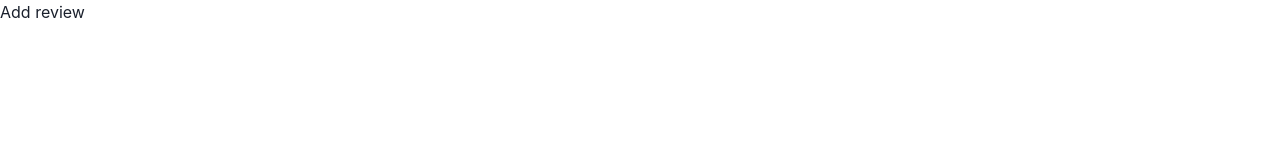
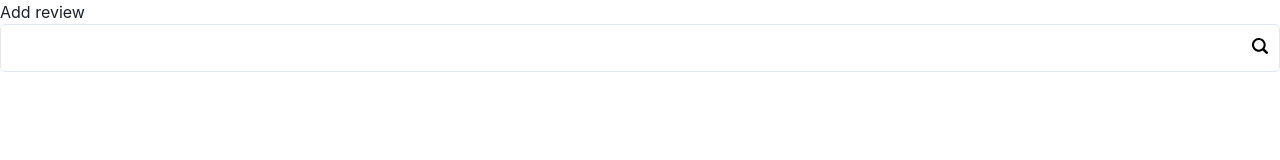
Before and after one commit to buzzwalk/reviews, a React (Create React App) app in the folder frontend/: page / in a window 1280 px wide. Shown: the top 160 px of the page. Built offline with nearby package versions, Linux system fonts and the light colour scheme.

Commit message:
Use chakra ui to style searchbar

```diff
--- a/frontend/package.json
+++ b/frontend/package.json
@@ -3,6 +3,7 @@
   "version": "0.1.0",
   "private": true,
   "dependencies": {
+    "@chakra-ui/icons": "^2.1.1",
     "@chakra-ui/react": "^2.8.1",
     "@emotion/react": "^11.11.1",
     "@emotion/styled": "^11.11.0",
--- a/frontend/src/App.js
+++ b/frontend/src/App.js
@@ -2,12 +2,14 @@ import React from 'react'
 import { Link } from 'react-router-dom'
 
 import { ChakraProvider } from '@chakra-ui/react'
+import SearchBar from './components/homepage/SearchBar'
 
 const App = () => {
   return (
     <ChakraProvider>
       <header className='App-header'>
         <Link to='/review'>Add review</Link>
+        <SearchBar />
       </header>
     </ChakraProvider>
   )
--- a/frontend/src/components/homepage/SearchBar.js
+++ b/frontend/src/components/homepage/SearchBar.js
@@ -1,19 +1,28 @@
 import React, { useState } from "react";
+import { InputGroup, InputRightElement, Input } from "@chakra-ui/react";
+import { Search2Icon as SearchIcon } from "@chakra-ui/icons";
 
 export default function SearchBar() {
     const [ value, setValue ] = useState("");
 
     return (
         <form action="/" method="POST">
-            <div>
-                <input
+            <InputGroup size="md">
+                <Input
+                    color="black"
                     type="text"
                     id="search"
                     name="search"
                     value={value}
                     onChange={(e) => setValue(e.target.value)}
+                    size="lg"
                 />
-            </div>
+                <InputRightElement>
+                    <button type="submit">
+                        <SearchIcon color="black" />
+                    </button>
+                </InputRightElement>
+            </InputGroup>
         </form>
     );
 }
```
Also changed, not shown: 1 other file (tests, documents, lock files or other folders).
